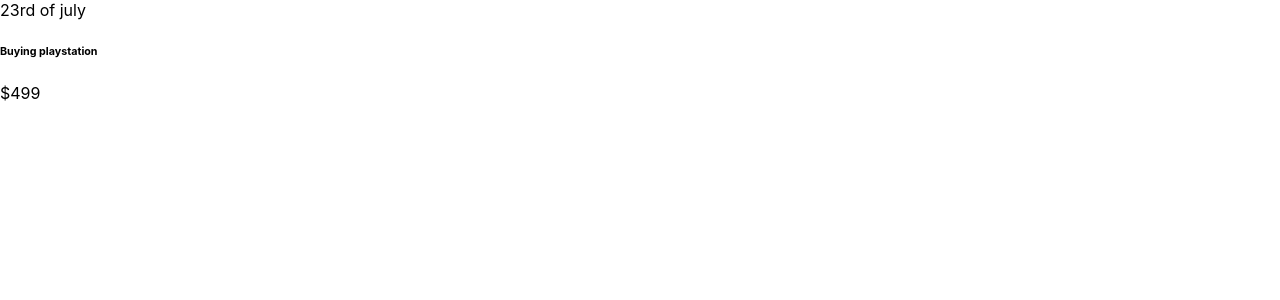
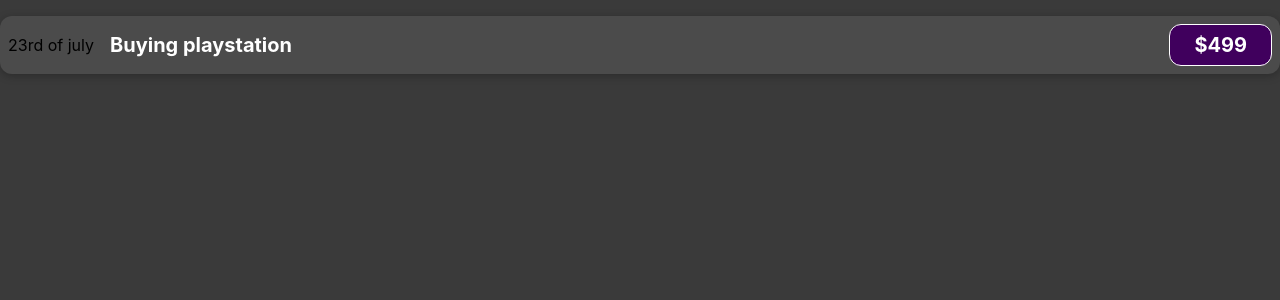
Before and after one commit to ma-pk1996/spending-tracker, a React (Create React App) app: page / in a window 1280 px wide. Shown: the top 300 px of the page. Built offline with nearby package versions, Linux system fonts and the light colour scheme.

Commit message:
fixing errors

```diff
--- a/src/App.js
+++ b/src/App.js
@@ -1,5 +1,3 @@
-
-import './App.css';
 import ExpenseCard from './Components/ExpenseCards';
 
 
--- a/src/Components/ExpenseCards.css
+++ b/src/Components/ExpenseCards.css
@@ -1,24 +1,29 @@
-.expensecard {
+body {
+    background-color: #3a3a3a;
+}
+
+.ExpenseCard {
     display: flex;
     justify-content: space-between;
     align-items: center;
     box-shadow: 0 2px 8px rgba(0, 0, 0, 0.25);
-    margin: 1rem;
+    padding: 0.5rem;
+    margin: 1rem 0;
     border-radius: 12px;
-    background-color: cornflowerblue;
+    background-color: #4b4b4b;
 }
 
-.expensecard_description {
+.ExpenseCard_Description {
     display: flex;
     flex-direction: column;
+    gap: 1rem;
     align-items: flex-end;
-    gap: 1rem;
     flex-flow: column-reverse;
     justify-content: flex-start;
     flex: 1;
 }
 
-.expensecard_description h6 {
+.ExpenseCard_Description h6 {
     color: #3a3a3a;
     font-size: 1rem;
     flex: 1;
@@ -26,29 +31,29 @@
     color: white;
 }
 
-.expensecard__price {
+.ExpenseCard__Price {
     font-size: 1rem;
     font-weight: bold;
-    color: beige;
-    background-color: darkslateblue;
+    color: white;
+    background-color: #40005d;
+    border: 1px solid white;
     padding: 0.5rem;
-    border: 1px solid white;
     border-radius: 12px;
 }
 
-@media (min-width: 580) {
-    .expensecard_description {
+@media (min-width: 580px) {
+    .ExpenseCard_Description {
     flex-direction: row;
     align-items: center;
     justify-content: flex-start;
     flex: 1;
     }
 
-    .expensecard_description h6 {
+    .ExpenseCard_Description h6 {
     font-size: 1.25rem;
     }
 
-    .expensecard__price {
+    .ExpenseCard__Price {
     font-size: 1.25rem;
     padding: 0.5rem 1.5rem;
     }
```
Also changed, not shown: src/App.css (deleted). Lines whose indentation alone changed are shown as unchanged.
